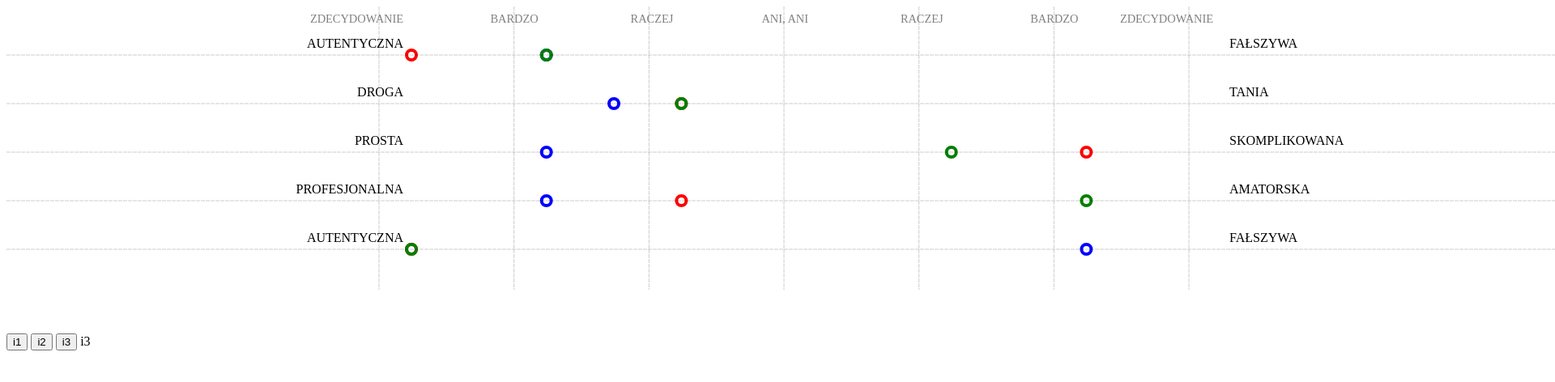
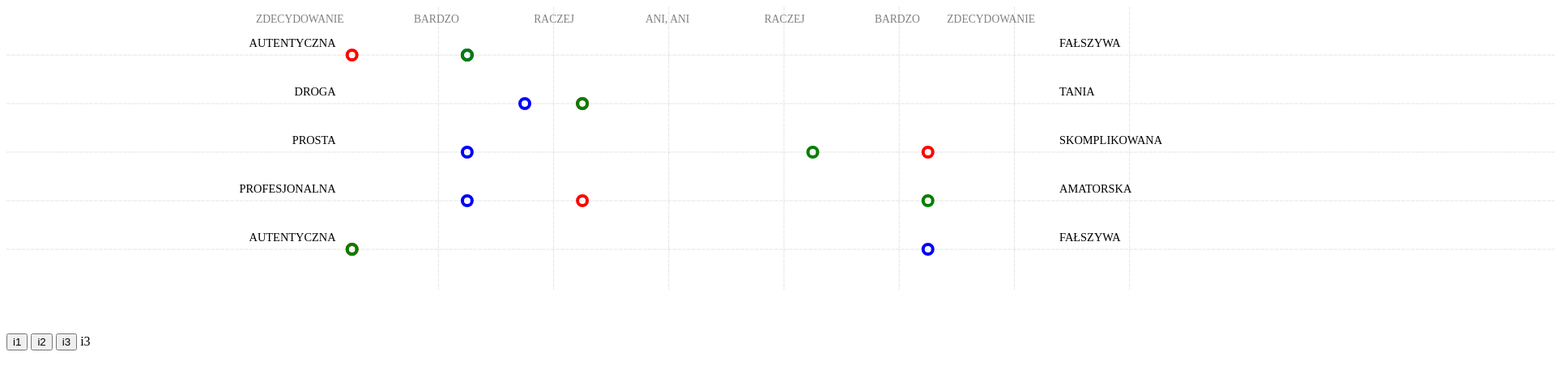
Before and after one commit to Kamilplhh/chartJs, a plain HTML site: page index.html in a window 1280 px wide. Shown: the top 472 px of the page at 81% size, 1920 px wide, since content can reach past the window. Drawn offline with nearby package versions, Linux system fonts and the light colour scheme.

Commit message:
feat: chart scalable from width that was opened with

```diff
--- a/script.js
+++ b/script.js
@@ -35,14 +35,31 @@ let data = [
     }
 ];
 
-let width = 1500;
-let range = width * 1/3;
+let width = $(window).width();
+if(width > 2000){
+    width = 2000;
+}
+let range = width * 1 / 3;
 let height = 400;
 let array = ["ZDECYDOWANIE", "BARDZO", "RACZEJ", "ANI, ANI", "RACZEJ", "BARDZO", "ZDECYDOWANIE"]
+let font = ".9em";
+let shiftFont = ".85em";
+let shift = range - 10;
+
+if (width <= 1000 && width >= 750) {
+    font = ".8em";
+    shift = range - 3;
+    shiftFont = ".7em";
+} else if (width < 750) {
+    font = ".5em";
+    shiftFont = ".48em"
+    shift = range - 1;
+}
+
 
 let xScale = d3.scaleLinear()
     .domain([0, 6])
-    .range([0, (width*2/3)]);
+    .range([0, (width * 2 / 3)]);
 
 let svg = d3.select("#likertChart")
     .append("svg")
@@ -54,10 +71,10 @@ svg.selectAll("text.category")
     .enter()
     .append("text")
     .text(function (a) { return a; })
-    .attr("x", function (a, i) { return xScale(i) + (range - 10 ) })
+    .attr("x", function (a, i) { return xScale(i) + shift })
     .attr("y", 20)
     .attr("text-anchor", "end")
-    .attr("font-size", ".9em")
+    .attr("font-size", shiftFont)
     .attr("fill", "grey");
 
 $.each(data, function (i) {
@@ -82,9 +99,10 @@ svg.selectAll("text.category-label-left")
     .enter()
     .append("text")
     .text(function (c) { return c.category; })
-    .attr("x", range - 10)
+    .attr("x", range - 20)
     .attr("y", function (c, i) { return (i * 60) + 45; })
     .attr("dy", "0.35em")
+    .attr("font-size", font)
     .attr("text-anchor", "end")
     .attr("class", "category-label-left");
 
@@ -93,16 +111,38 @@ svg.selectAll("text.category-label-right")
     .enter()
     .append("text")
     .text(function (c) { return c.category; })
-    .attr("x", width + 10)
+    .attr("x", width + 20)
     .attr("y", function (c, i) { return (i * 60) + 45; })
     .attr("dy", "0.35em")
+    .attr("font-size", font)
     .attr("text-anchor", "start")
     .attr("class", "category-label-right");
 
 
+let canvasHeight = 0;
+$.each(categoryL, function () {
+    canvasHeight = canvasHeight + 60;
+    ctx.beginPath();
+    ctx.setLineDash([5, 1]);
+    ctx.moveTo(0, canvasHeight);
+    ctx.lineTo(canvas.width, canvasHeight);
+    ctx.strokeStyle = "rgba(0, 0, 0, 0.1)";
+    ctx.stroke();
+})
+
+let diff = (width - range) / (array.length - 1);
+let place = (canvas.width / 2) - range;
+for (let z = 1; z <= array.length; z++) {
+    ctx.beginPath();
+    ctx.setLineDash([5, 1]);
+    ctx.moveTo(place, 0);
+    ctx.lineTo(place, canvasHeight + 50);
+    ctx.strokeStyle = "rgba(0, 0, 0, 0.1)";
+    ctx.stroke();
+    place = place + diff;
+}
 
 $(document).ready(function () {
-    test();
     $(".toggle-btn").click(function () {
         let id = $(this).attr('id');
         $('.' + id).each(function () {
@@ -143,35 +183,10 @@ $(document).ready(function () {
         };
     });
     $('#expand').click(function () {
-        $('#collapseDiv').css('width','25%');
+        $('#collapseDiv').css('width', '25%');
     })
 
     $('#closeBtn').click(function () {
-        $('#collapseDiv').css('width','0px');
+        $('#collapseDiv').css('width', '0px');
     })
 });
-
-function test() {
-    let height = 0;
-    $.each(categoryL, function () {
-        height = height + 60;
-        ctx.beginPath();
-        ctx.setLineDash([5, 1]);
-        ctx.moveTo(0, height);
-        ctx.lineTo(canvas.width, height);
-        ctx.strokeStyle = "rgba(0, 0, 0, 0.2)";
-        ctx.stroke();
-    })
-
-    let diff = (width - range) / (array.length - 1);
-    let place = (canvas.width/2) - range;
-    for (let z = 1; z <= array.length; z++) {
-        ctx.beginPath();
-        ctx.setLineDash([5, 1]);
-        ctx.moveTo(place, 0);
-        ctx.lineTo(place, height + 50);
-        ctx.strokeStyle = "rgba(0, 0, 0, 0.2)";
-        ctx.stroke();
-        place = place + diff;
-    }
-}
--- a/style.css
+++ b/style.css
@@ -64,3 +64,7 @@ a {
     height: 50px !important;
     background-color: grey;
 }
+
+body {
+    overflow: hidden;
+}
```
